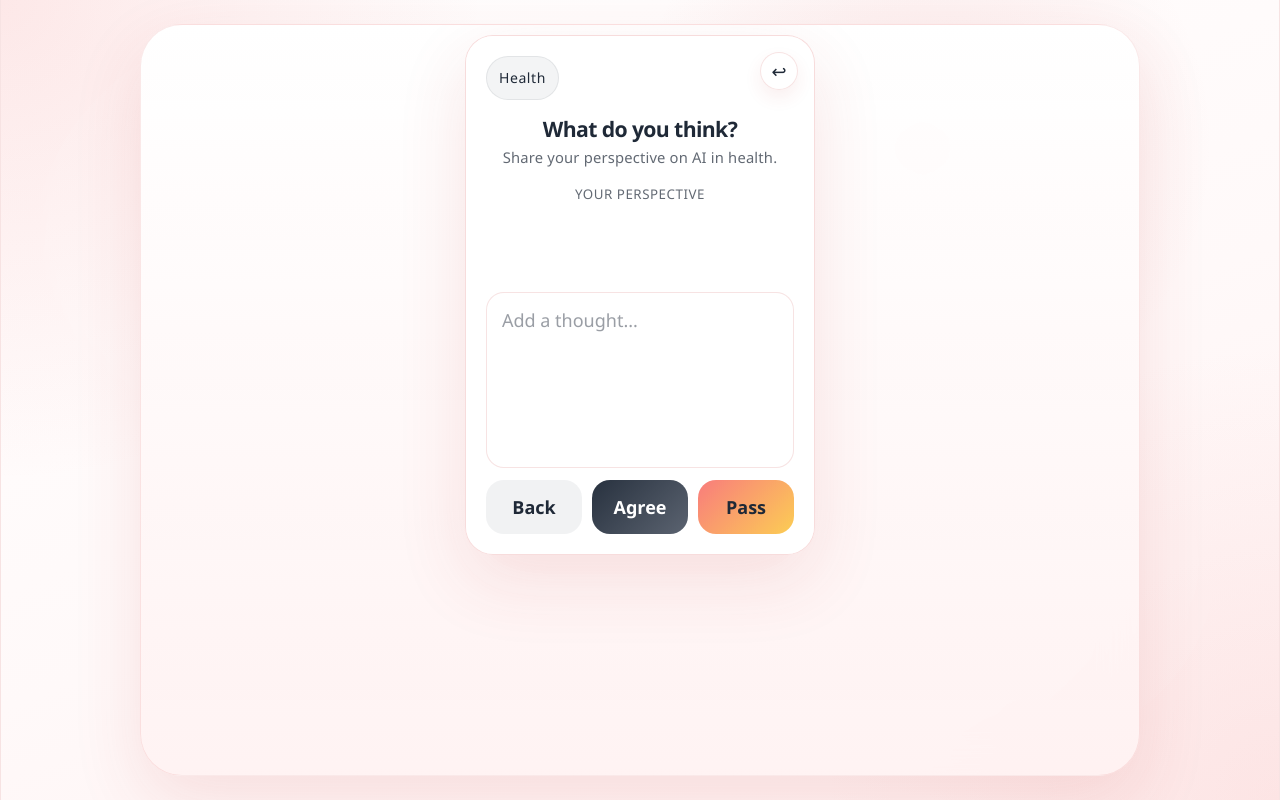
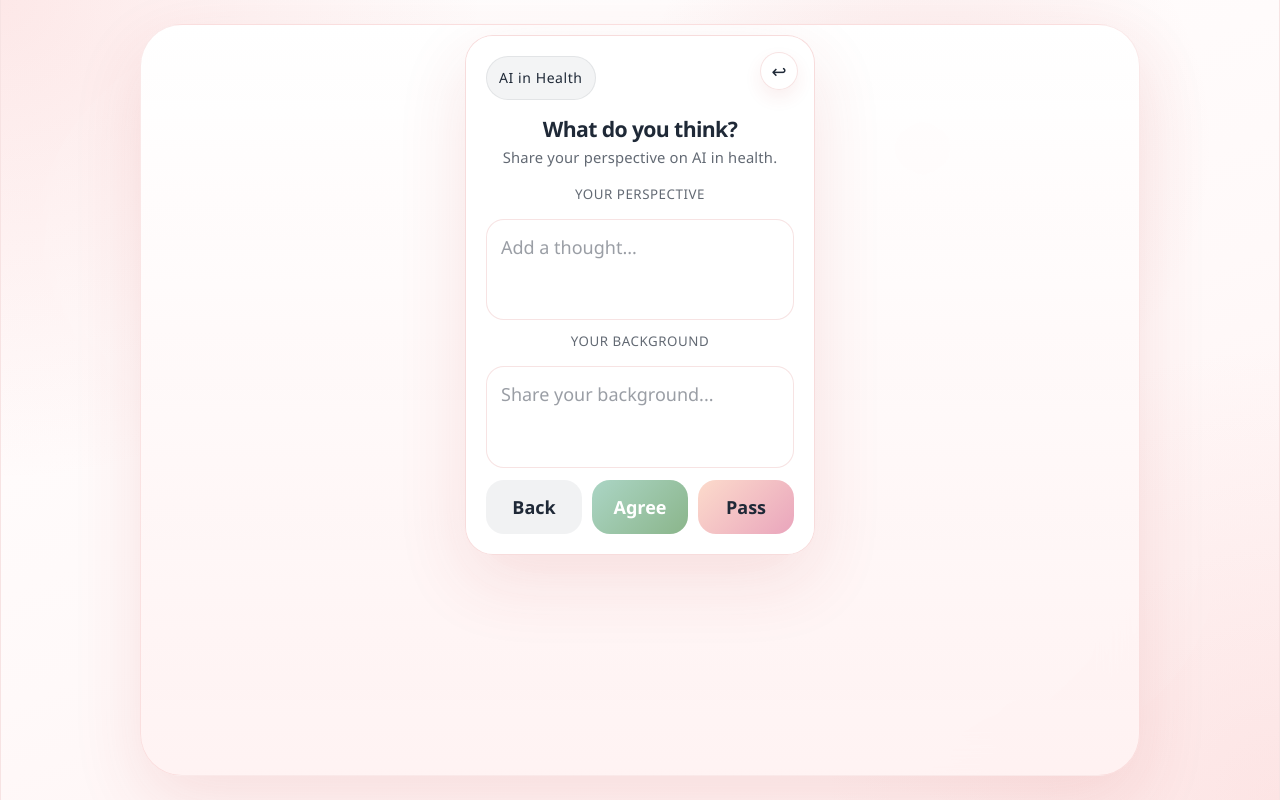
Before and after one commit to zuni71/hai_website, a React (Vite) app in the folder frontend/: page / in a window 1280 px wide. Both pictures are taken after a click on the button "Show card back". Built offline with nearby package versions, Linux system fonts and the light colour scheme.

Commit message:
color changes + new input field

```diff
--- a/frontend/src/components/swipe/SwipeCard.module.css
+++ b/frontend/src/components/swipe/SwipeCard.module.css
@@ -233,8 +233,7 @@
   display: grid;
   grid-template-rows: auto 1fr auto;
   gap: 12px;
-
-  flex: 1;
+  flex:1;
   min-height: 0;
 }
 
@@ -253,10 +252,11 @@
 }
 
 .commentField textarea {
+
   width: 100%;
   min-height: 98px;
 
-  padding: 14px 15px;
+  padding: 14px 14px;
 
   resize: none;
 
@@ -307,8 +307,8 @@
 .positive {
   background: linear-gradient(
     135deg,
-    rgba(31, 41, 55, 0.96),
-    rgba(55, 65, 81, 0.82)
+    rgba(167, 211, 194, 0.952),
+    rgba(113, 165, 113, 0.82)
   );
 
   color: #fff;
@@ -317,8 +317,11 @@
 .negative {
   background: linear-gradient(
     135deg,
+    /*
     rgba(248, 113, 113, 0.92),
-    rgba(251, 191, 36, 0.78)
+    rgba(251, 191, 36, 0.78)*/
+    rgba(252,216,199, 0.92),
+    rgba(232,159,184, 0.938)
   );
 
   color: var(--text);
--- a/frontend/src/components/swipe/SwipeCard.tsx
+++ b/frontend/src/components/swipe/SwipeCard.tsx
@@ -16,7 +16,7 @@ export default function SwipeCard({ card }: SwipeCardProps) {
       {/* Front */}
       <div className={`${styles.cardFace} ${styles.cardFront}`}>
         <div className={styles.cardContent}>
-          <div className={styles.topicChip}>{card.topic}</div>
+          <div className={styles.topicChip}>{"AI in" +" "+card.topic}</div>
 
           <div className={styles.headlineBlock}>
             <h2>{card.headline}</h2>
@@ -61,7 +61,7 @@ export default function SwipeCard({ card }: SwipeCardProps) {
       <div className={`${styles.cardFace} ${styles.cardBack}`}>
         <div className={styles.commentGrid}>
           <div>
-            <div className={styles.topicChip}>{card.topic}</div>
+            <div className={styles.topicChip}>{"AI in " + card.topic}</div>
 
             <h3>What do you think?</h3>
 
@@ -79,7 +79,16 @@ export default function SwipeCard({ card }: SwipeCardProps) {
               id={`comment-${card.id}`}
               placeholder="Add a thought..."
             />
+            <label htmlFor={`background-${card.id}`}>
+              Your Background
+            </label>
+
+            <textarea
+              id={`background-${card.id}`}
+              placeholder="Share your background..."
+            />
           </div>
+
 
           <div className={styles.cardActions}>
             <button
```
